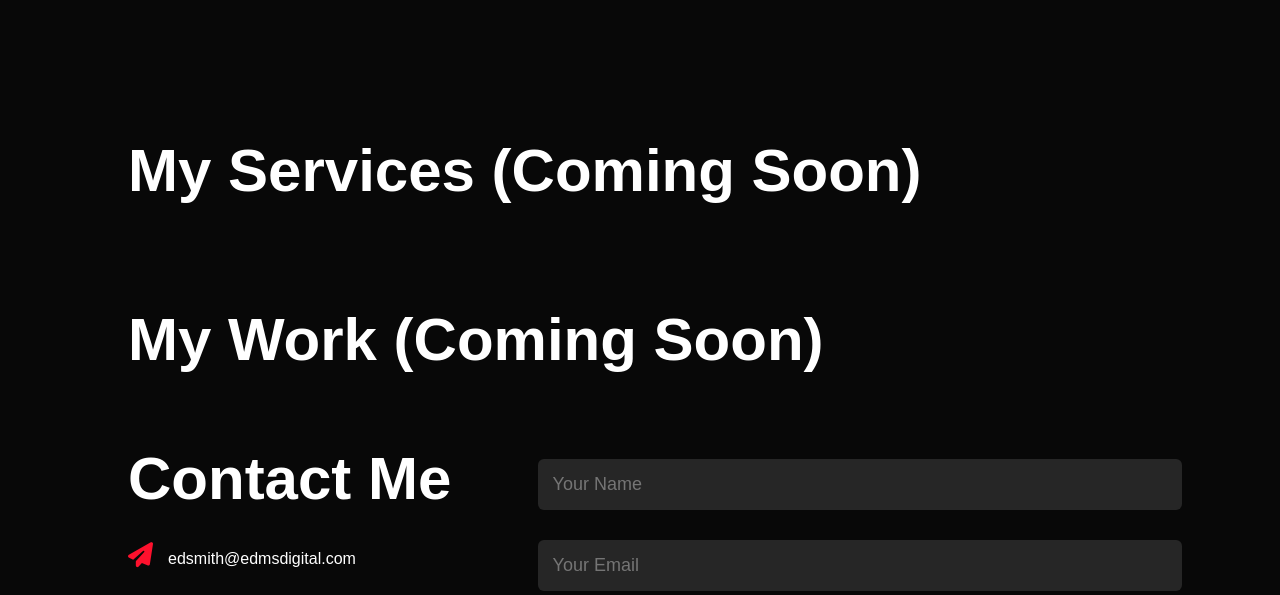
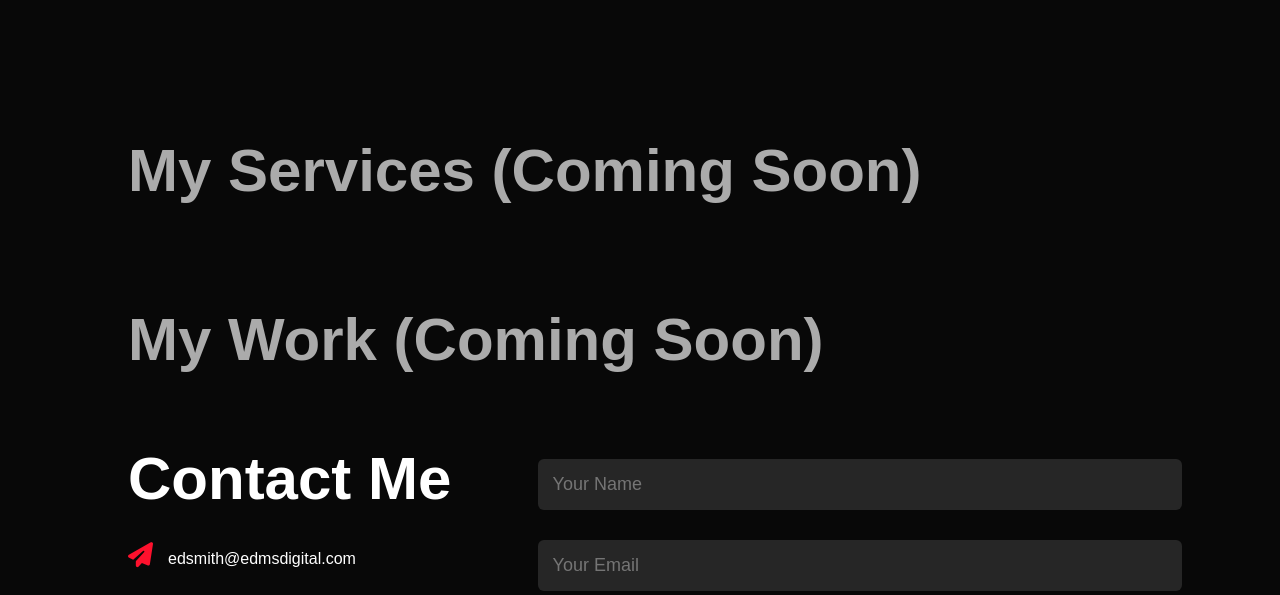
Before and after one commit to Morbid1134/edmsdigital.com, a plain HTML site: page index.html in a window 1280 px wide. Shown: the part 1483-2078 px from the top of the page. Drawn offline with Linux system fonts and the light colour scheme; files that its build step writes are made by us from their sources.

Commit message:
Change coming soon colors

```diff
--- a/css/index.css
+++ b/css/index.css
@@ -506,3 +506,7 @@ nav .fas {
     margin-top: -40px;
     display: block;
 }
+
+#services .sub-title, #portfolio .sub-title {
+    color: #ababab;
+}
```
